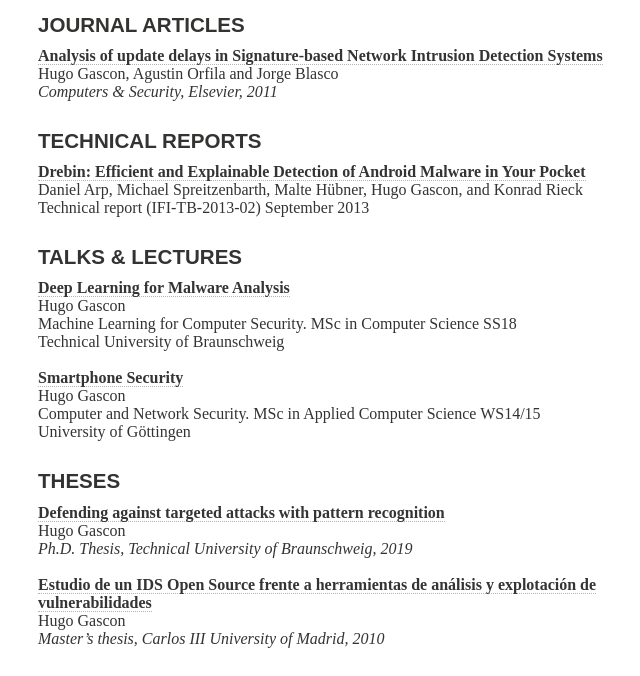
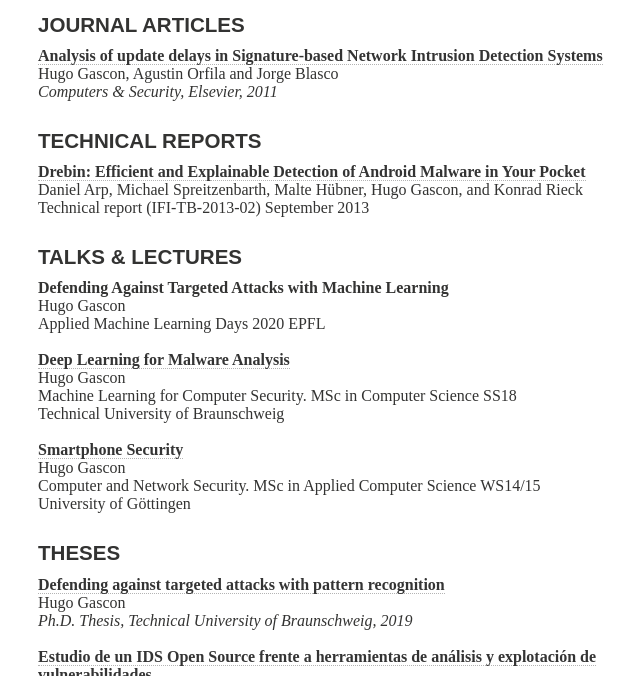
Before and after one commit to hgascon/hgascon.github.io, a Jekyll site: the page built from publications/index.md, in a window 1280 px wide and 900 px high, scrolled down 1462 px, cut to the strip 0-676 px from the top of the window. Shown: the whole strip, without its empty margins (282-922 px from the left). Built offline with Jekyll 4.4.1, drawn with Linux system fonts in a browser that asks for light colours; nearby versions of some CDN libraries; some web fonts are replaced.

Commit message:
Update talks and link to MSc in security

```diff
--- a/_layouts/about.html
+++ b/_layouts/about.html
@@ -104,7 +104,7 @@
 
  **ICAI School of Engineering**<br>
  Artificial Intelligence Applied to Cybersecurity [SS20, SS21, SS22]<br>
- *MSc in Cybersecurity*<br>
+ [*MSc in Cybersecurity*](https://www.comillas.edu/en/masters/master-degree-in-cybersecurity)<br>
  <br>
 
  **Technical University of Braunschweig**<br>
--- a/publications/index.md
+++ b/publications/index.md
@@ -96,6 +96,11 @@ Technical report (IFI-TB-2013-02) September 2013<br>
 
 #### TALKS & LECTURES
 
+**Defending Against Targeted Attacks with Machine Learning**<br>
+Hugo Gascon<br>
+Applied Machine Learning Days 2020
+EPFL<br>
+<br>
 [**Deep Learning for Malware Analysis**](/publications/hgascon-dl4ma.pdf)<br>
 Hugo Gascon<br>
 Machine Learning for Computer Security. MSc in Computer Science SS18<br>
```
